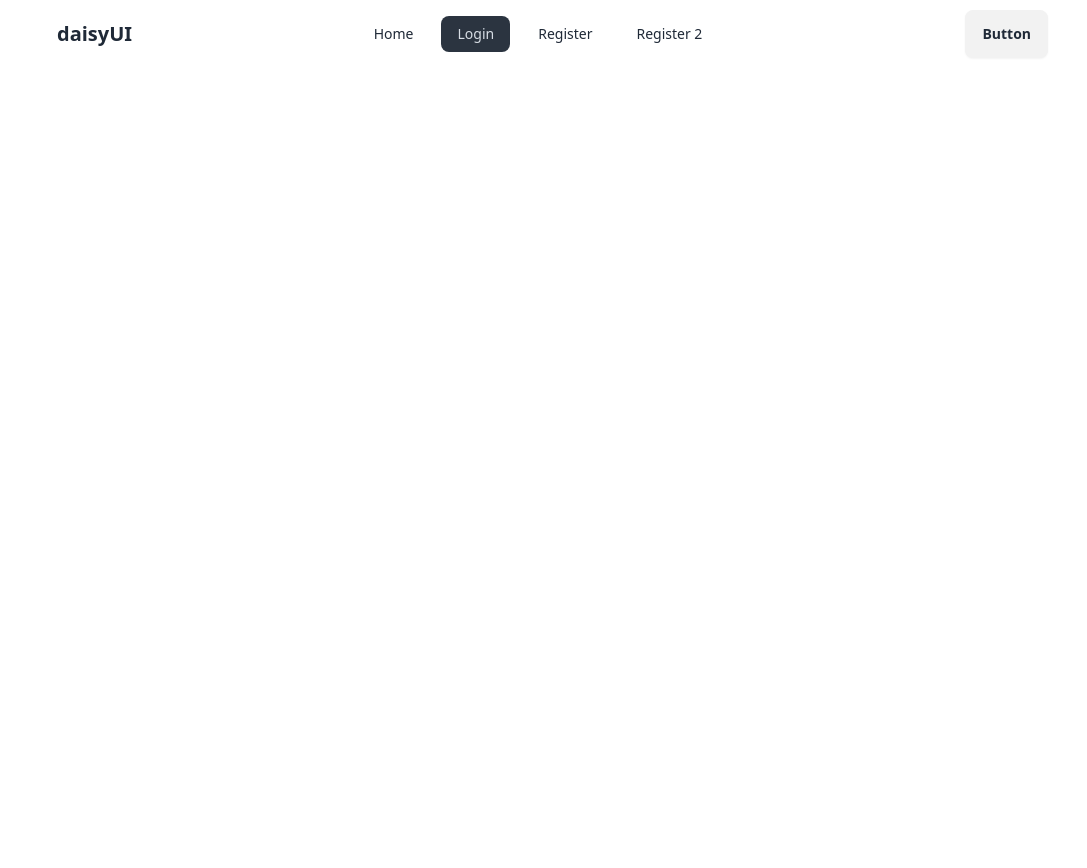
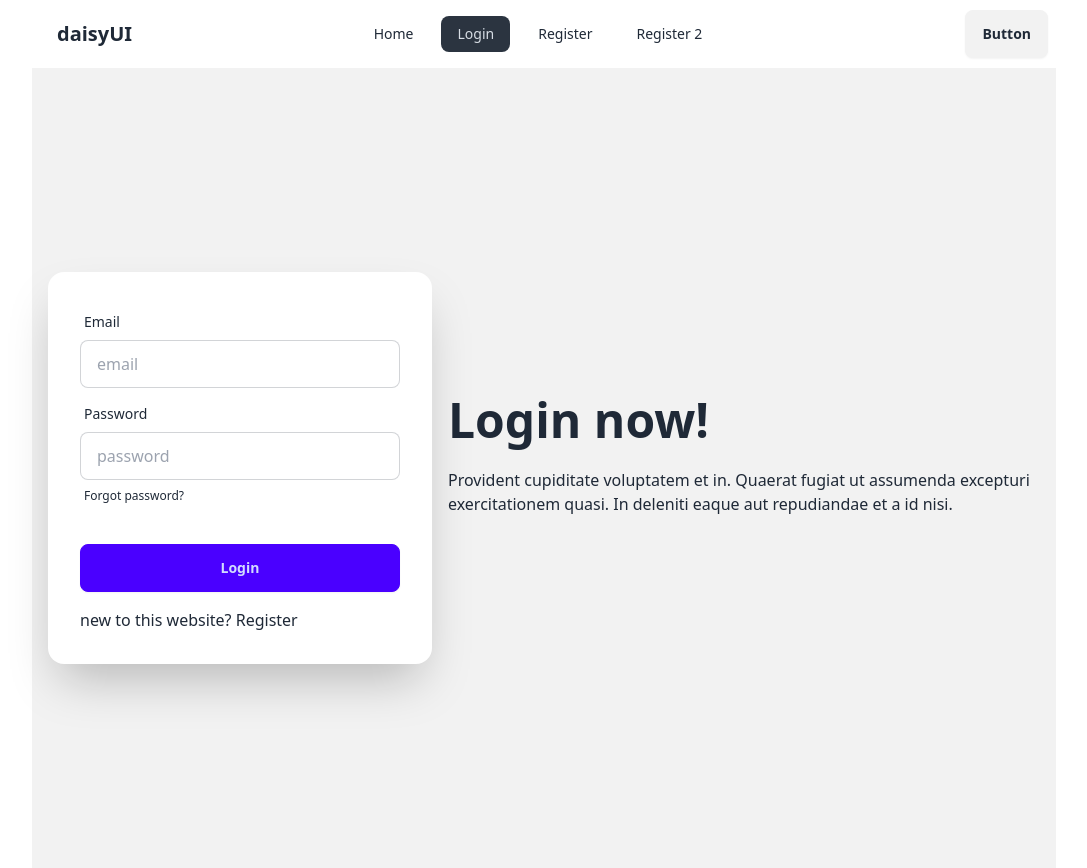
Before and after one commit to tusherbhakta/Email-Pass-Auth-m50, a React (Vite) app: page /login in a window 1280 px wide. Shown: the whole page, without its empty margins (96-1183 px from the left). Before the commit the page ends 800 px from the top, so only its background shows below. Built offline with nearby package versions, Linux system fonts and the light colour scheme.

Commit message:
login page design

```diff
--- a/src/components/Login/Login.jsx
+++ b/src/components/Login/Login.jsx
@@ -1,9 +1,71 @@
-import React from 'react';
+import { signInWithEmailAndPassword } from 'firebase/auth';
+import React, { useState } from 'react';
+import auth from '../../firebase.init';
+import { Link } from 'react-router-dom';
 
 const Login = () => {
+    const [success, setSuccess] = useState(false);
+    const [errorMessage, setErrorMessage] = useState('')
+    const handleLogin = (event) =>{
+        event.preventDefault();
+        const email = event.target.email.value;
+        const password = event.target.password.value;
+
+        // reset status
+        setSuccess(false);
+        setErrorMessage('');
+
+        // login user
+        signInWithEmailAndPassword(auth, email, password)
+        .then((result) =>{
+            console.log(result.user)
+            setSuccess(true);
+        })
+        .catch((error) =>{
+            console.log('Error',error.message)
+            setErrorMessage(error.message);
+        })
+    }
     return (
-        <div>
-
+        <div className="hero bg-base-200 min-h-screen">
+            <div className="hero-content flex-col lg:flex-row-reverse">
+                <div className="text-center lg:text-left">
+                    <h1 className="text-5xl font-bold">Login now!</h1>
+                    <p className="py-6">
+                        Provident cupiditate voluptatem et in. Quaerat fugiat ut assumenda excepturi exercitationem
+                        quasi. In deleniti eaque aut repudiandae et a id nisi.
+                    </p>
+                </div>
+                <div className="card bg-base-100 w-full max-w-sm shrink-0 shadow-2xl">
+                    <form onSubmit={handleLogin} className="card-body">
+                        <div className="form-control">
+                            <label className="label">
+                                <span className="label-text">Email</span>
+                            </label>
+                            <input type="email" name='email' placeholder="email" className="input input-bordered" required />
+                        </div>
+                        <div className="form-control">
+                            <label className="label">
+                                <span className="label-text">Password</span>
+                            </label>
+                            <input type="password" name='password' placeholder="password" className="input input-bordered" required />
+                            <label className="label">
+                                <a href="#" className="label-text-alt link link-hover">Forgot password?</a>
+                            </label>
+                        </div>
+                        <div className="form-control mt-6">
+                            <button className="btn btn-primary">Login</button>
+                        </div>
+                        {
+                            success&& <p className='text-2xl text-green-400'>User Login successfully.</p>
+                        }
+                        {
+                            errorMessage&& <p className='text-2xl text-red-500'>{errorMessage}</p>
+                        }
+                        <p className='mt-2'>new to this website? <Link to='/register'>Register</Link> </p>
+                    </form>
+                </div>
+            </div>
         </div>
     );
 };
--- a/src/components/Register/Register.jsx
+++ b/src/components/Register/Register.jsx
@@ -2,6 +2,7 @@ import { createUserWithEmailAndPassword } from 'firebase/auth';
 import React, { useState } from 'react';
 import auth from '../../firebase.init';
 import { FaEye, FaEyeSlash } from 'react-icons/fa';
+import { Link } from 'react-router-dom';
 
 const Register = () => {
     const [errorMessage, setErrorMessage] = useState('');
@@ -91,6 +92,7 @@ const Register = () => {
                     {
                         success && <p className='text-2xl font-semibold text-green-400'>successfully sign up</p>
                     }
+                    <p>Do you have account? <Link to='/login'> Login</Link> </p>
                 </div>
             </form>
         </div>
```
